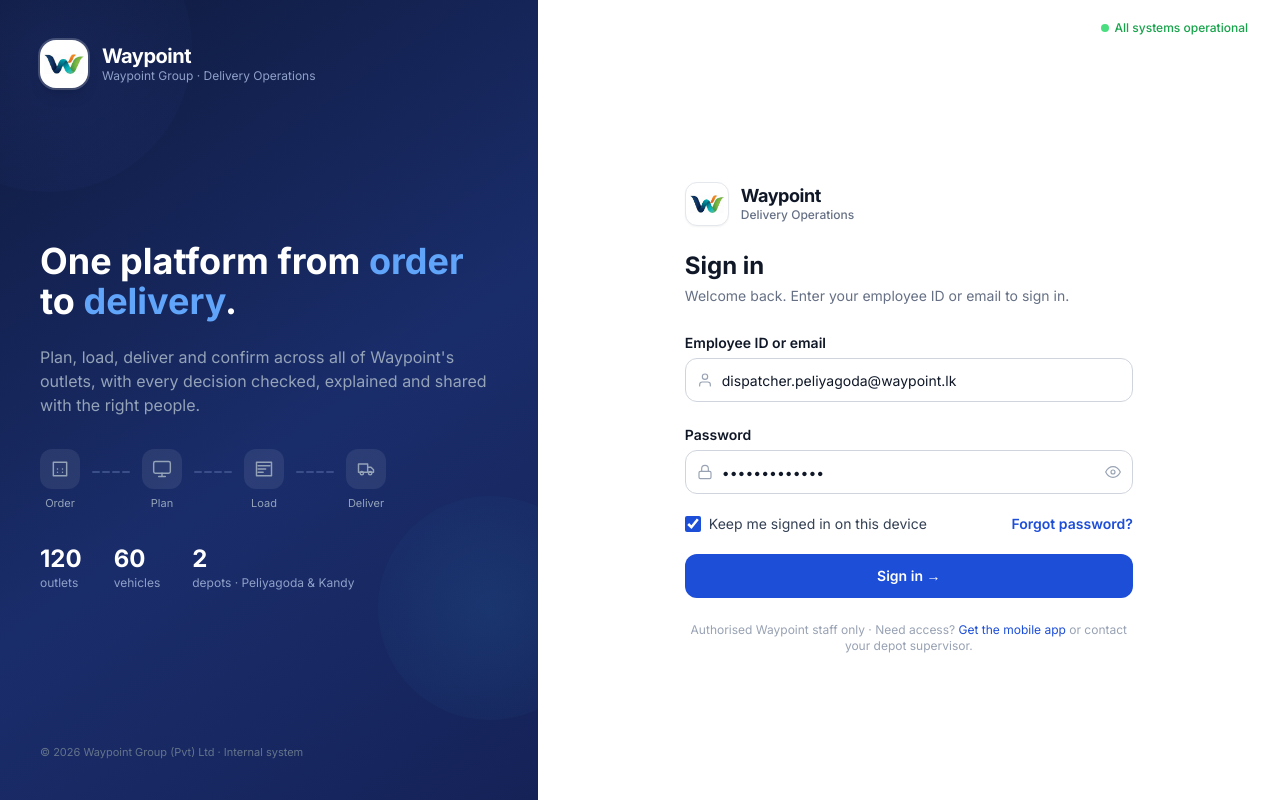
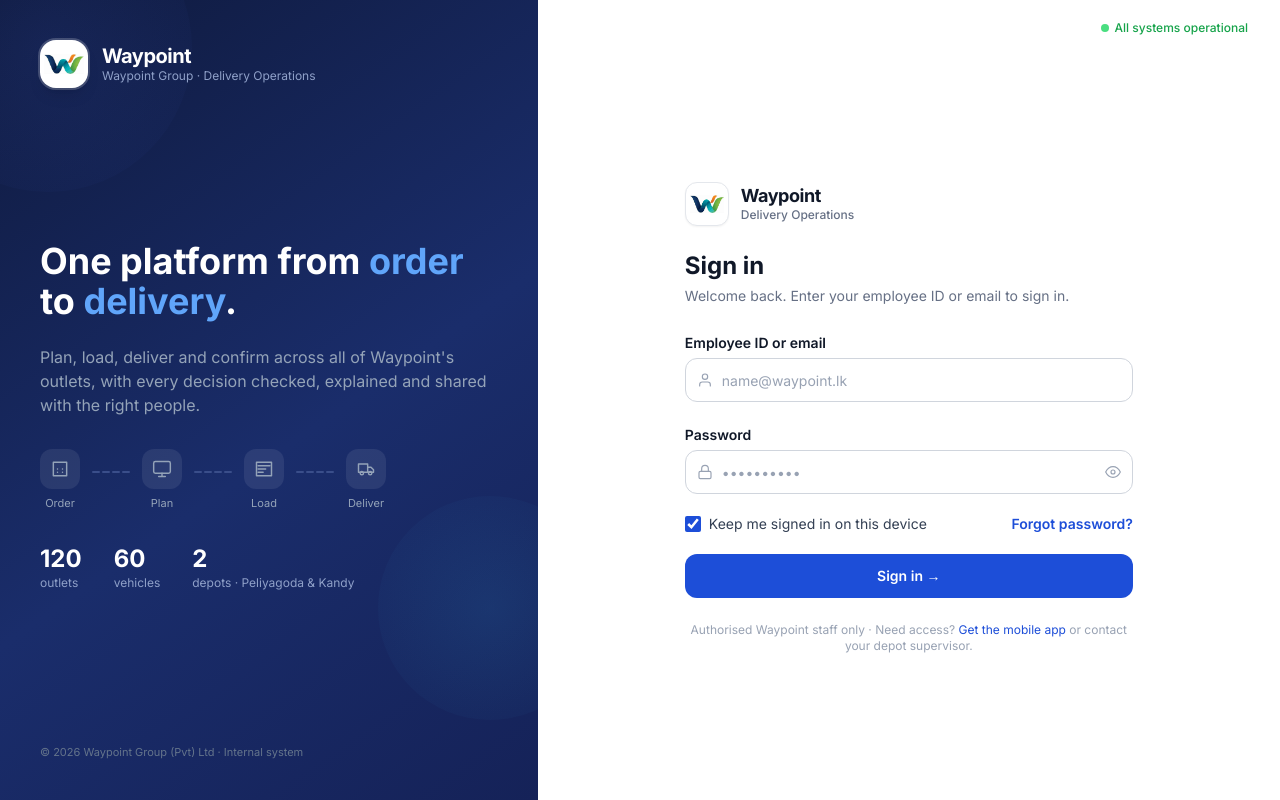
Before and after one commit to Cognix-0/DarkHorse_WaypointConnect, a React (Vite) app in the folder apps/web/: page /login in a window 1280 px wide. Built offline with nearby package versions, Linux system fonts and the light colour scheme.

Commit message:
Initialize login page email and password as empty strings

```diff
--- a/apps/web/src/Login.tsx
+++ b/apps/web/src/Login.tsx
@@ -12,8 +12,8 @@ const FLOW_STEPS = [
 
 export function Login() {
   const nav = useNavigate();
-  const [email, setEmail] = useState('dispatcher.peliyagoda@waypoint.lk');
-  const [password, setPassword] = useState('waypoint-demo');
+  const [email, setEmail] = useState('');
+  const [password, setPassword] = useState('');
   const [showPw, setShowPw] = useState(false);
   const [keepSigned, setKeepSigned] = useState(true);
   const [error, setError] = useState<string | null>(null);
```
